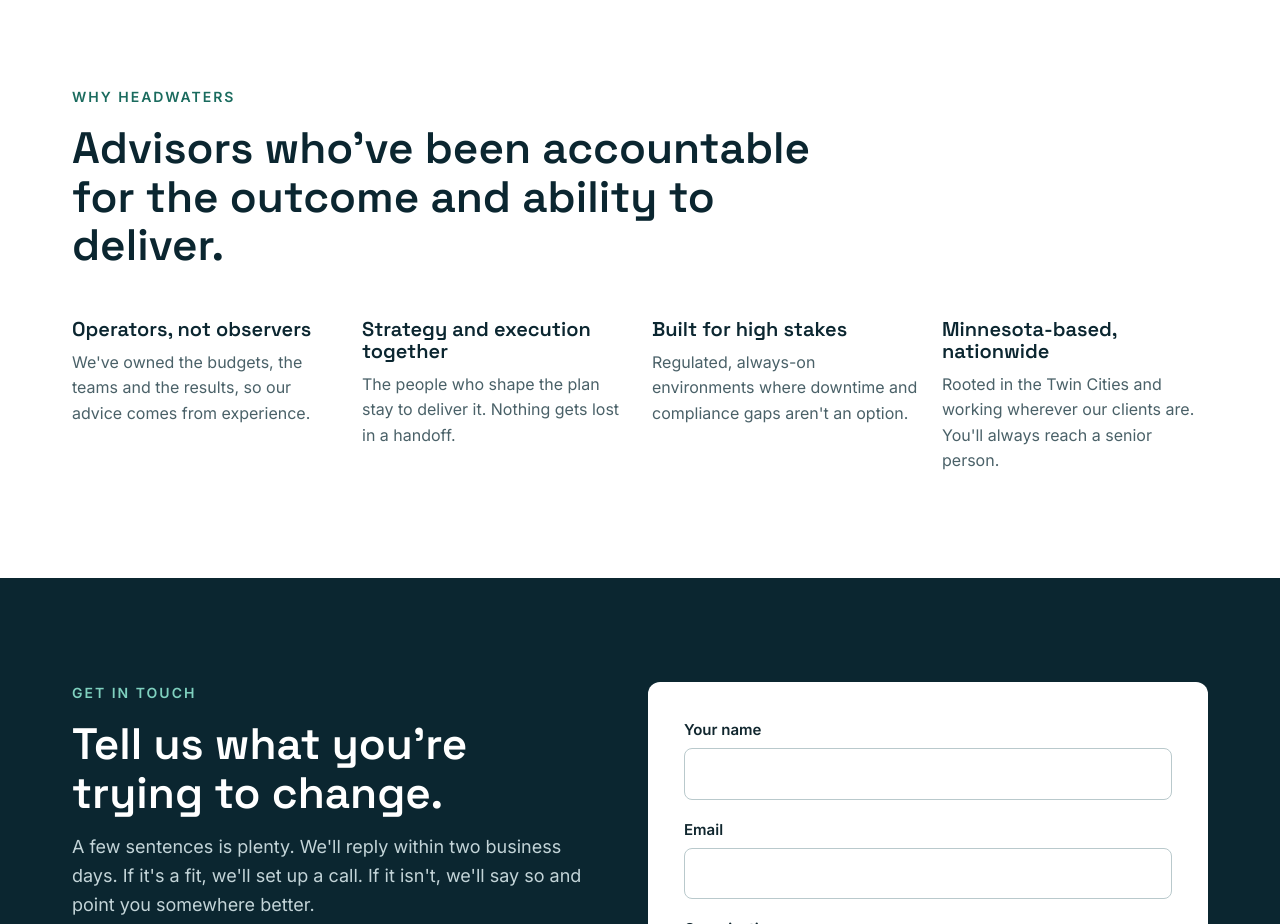
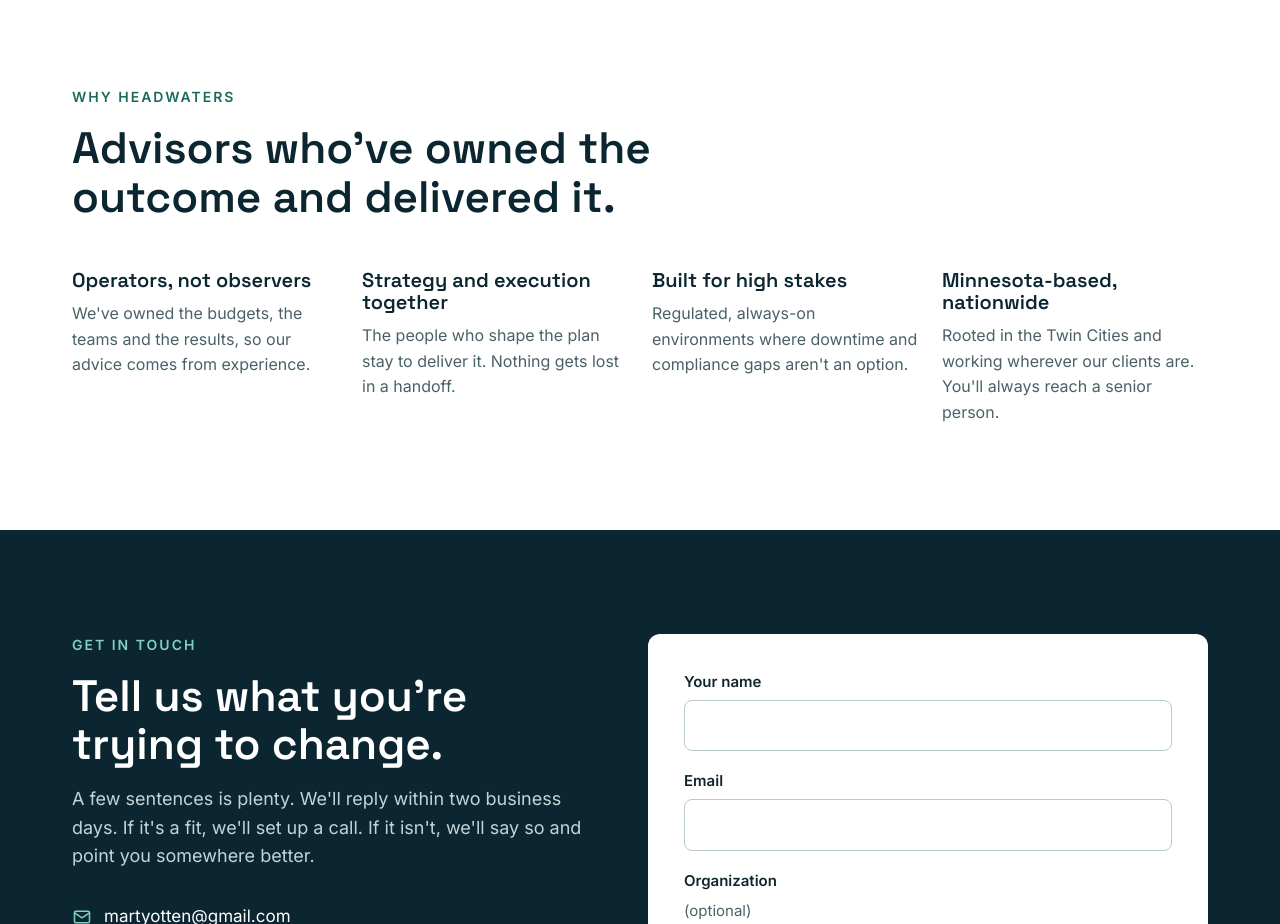
Before and after one commit to martyotten/headwaters, a plain HTML site: page index.html in a window 1280 px wide. Shown: the part 3440-4364 px from the top of the page. Drawn offline with Linux system fonts and the light colour scheme.

Commit message:
Smooth the Why Headwaters heading
Co-Authored-By: Claude Opus 5.5 <noreply@anthropic.com>
Claude-Session: https://claude.ai/code/session_01DfNooGWqQTgqVuxoLLDYLc

```diff
--- a/index.html
+++ b/index.html
@@ -181,7 +181,7 @@ Headwaters Advisory Group
 <div class="wrap">
 <div class="head">
 <p class="eyebrow">Why Headwaters</p>
-<h2>Advisors who've been accountable for the outcome and ability to deliver.</h2>
+<h2>Advisors who've owned the outcome and delivered it.</h2>
 </div>
 <div class="grid">
 <div class="why"><h3>Operators, not observers</h3><p class="muted">We've owned the budgets, the teams and the results, so our advice comes from experience.</p></div>
```
